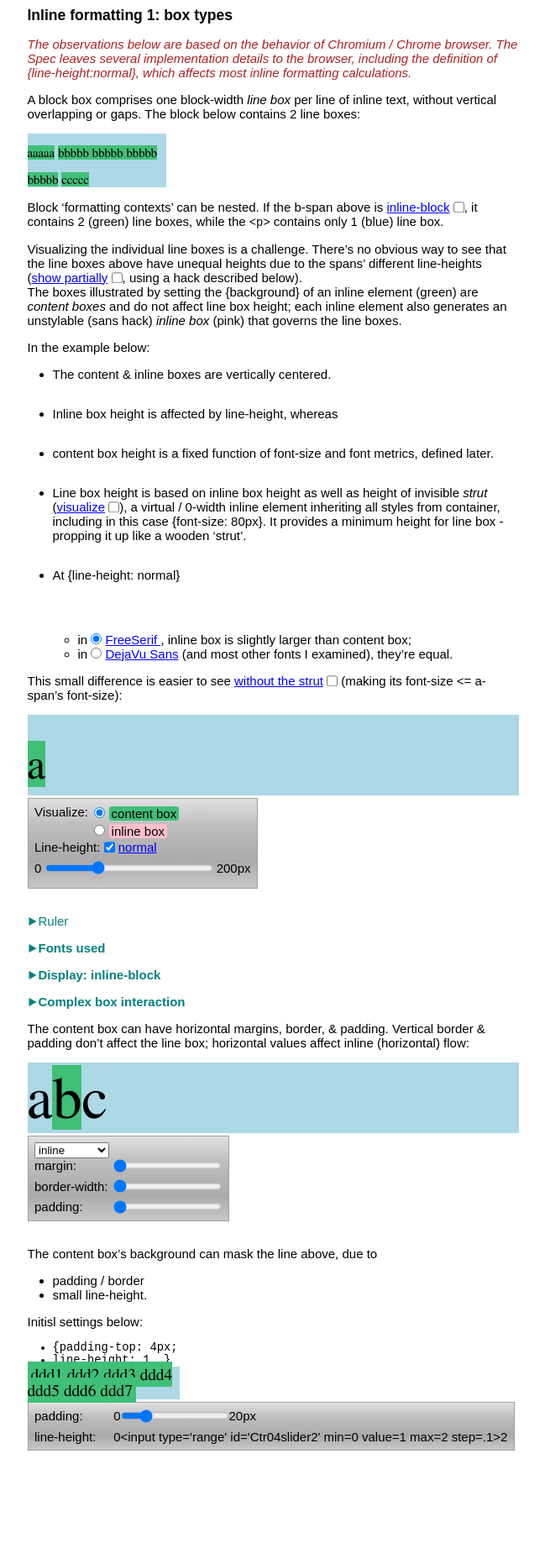
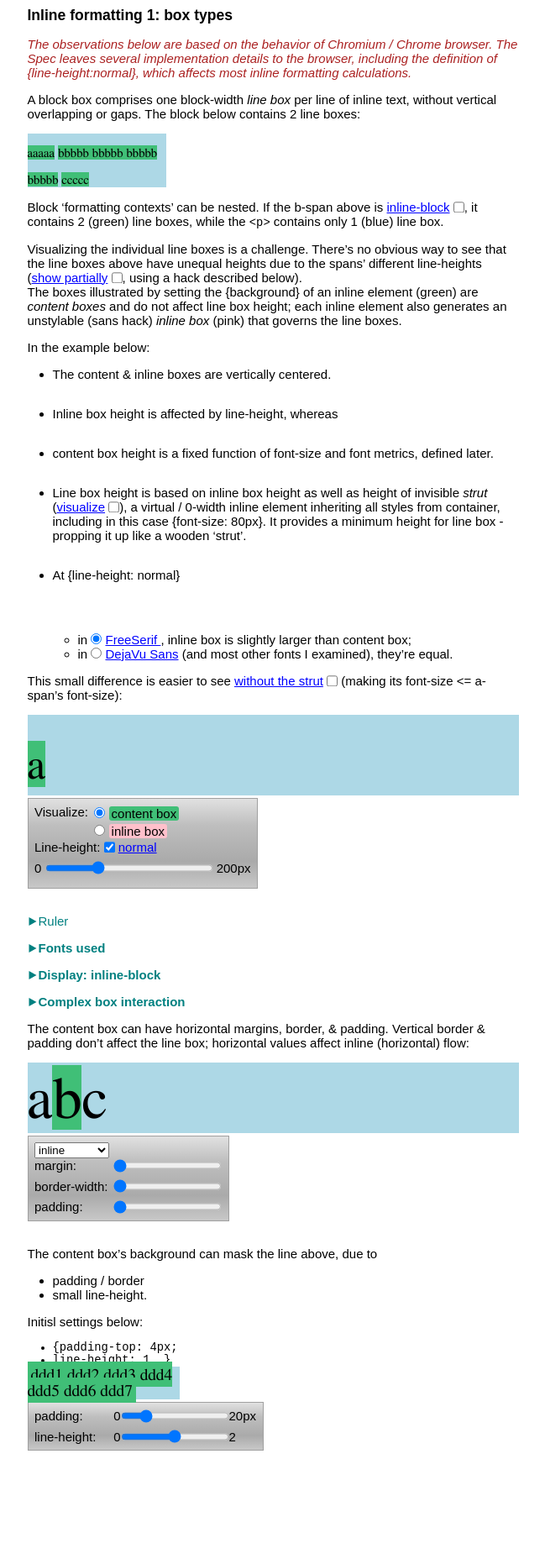
Before and after one commit to akrueg/portfolio, a Jekyll site: the page built from inline1.md, in a window 1280 px wide. Shown: the whole page at 84% size, without its empty margins (315-964 px from the left). Built offline with Jekyll 4.4.1, drawn with Linux system fonts in a browser that asks for light colours.

Commit message:
Update inline1.md
fixed 3 markdown differences

```diff
--- a/inline1.md
+++ b/inline1.md
@@ -365,9 +365,9 @@
 
 <div id='Ctr03' class='controls'>
   <select id=Ctr03sel1 data-opts='inline,inline-block'></select>
-  <p><span>margin:      </span> <input type='range' id='Ctr03slider1' value=0 max=20></p>
-  <p><span>border-width:</span> <input type='range' id='Ctr03slider2' value=0 max=20></p>
-  <p><span>padding:     </span> <input type='range' id='Ctr03slider3' value=0 max=20></p>
+  <p><span>margin:      </span> <input type='range' id='Ctr03slider1' value='0' max='20'></p>
+  <p><span>border-width:</span> <input type='range' id='Ctr03slider2' value='0' max='20'></p>
+  <p><span>padding:     </span> <input type='range' id='Ctr03slider3' value='0' max='20'></p>
 </div>
 
 The content box's background can mask the line above, due to
@@ -392,6 +392,6 @@
 </div>
 
 <div id='Ctr04' class='controls'>
-  <p><span>padding:    </span> 0<input type='range' id='Ctr04slider1' value=4 max=20>20px</p>
-  <p><span>line-height:</span> 0<input type='range' id='Ctr04slider2' min=0 value=1 max=2 step=.1>2</p>
+  <p><span>padding:    </span> 0<input type='range' id='Ctr04slider1' value='4' max='20'>20px</p>
+  <p><span>line-height:</span> 0<input type='range' id='Ctr04slider2' min='0' value='1' max='2' step='.1'>2</p>
 </div>
```
